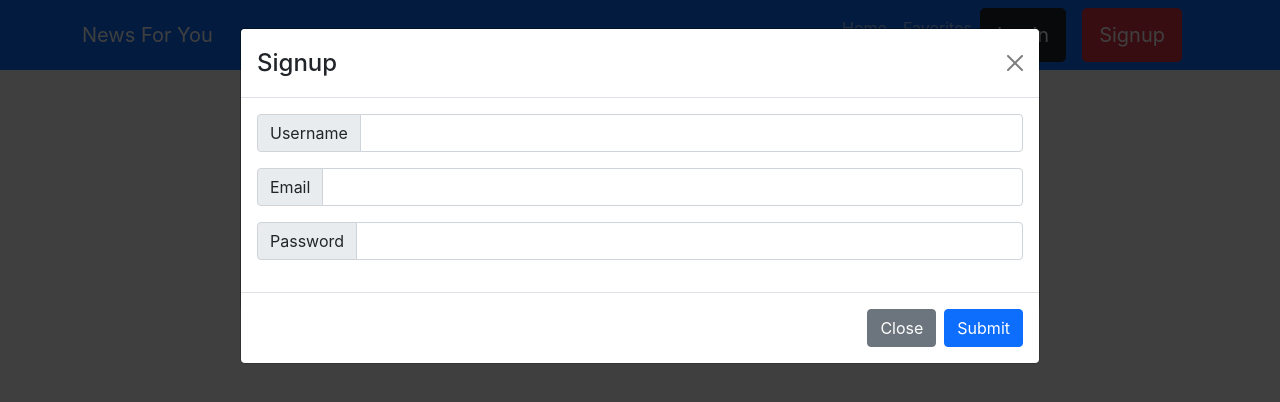
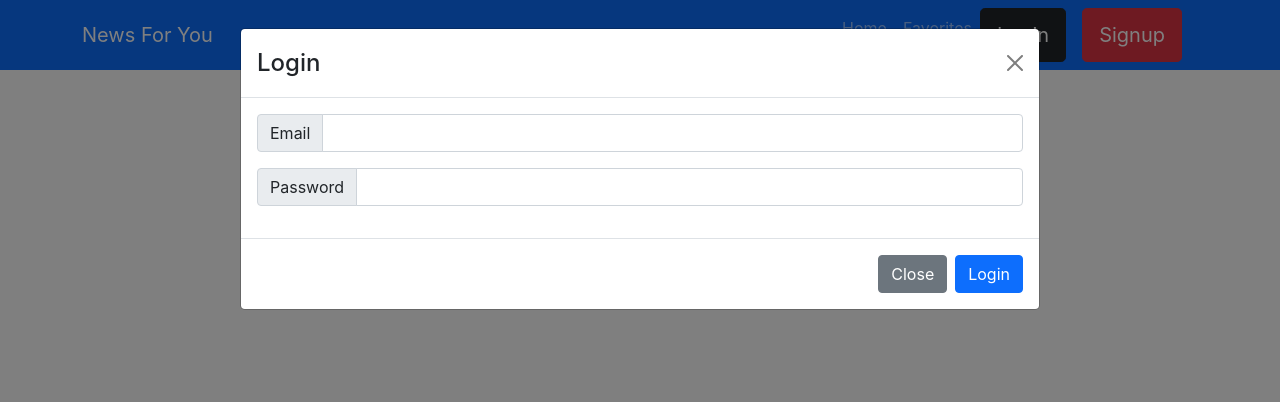
Before and after one commit to patty345/news-for-you, a React (Create React App) app in the folder client/: page / in a window 1280 px wide. Both pictures are taken after a click on the button "Login". Shown: the top 402 px of the page. Built offline with nearby package versions, Linux system fonts and the light colour scheme.

Commit message:
fixed login, and signup buttons

```diff
--- a/client/src/components/Navbar.js
+++ b/client/src/components/Navbar.js
@@ -13,10 +13,13 @@ import {
 // import SignUpForm from "./SignupForm";
 
 const AppNavbar = () => {
-  const [show, setShow] = useState(false);
+  const [loginShow, setLoginShow] = useState(false);
+  const [signUpShow, setSignUpShow] = useState(false);
 
-  const handleClose = () => setShow(false);
-  const handleShow = () => setShow(true);
+  const handleLoginClose = () => setLoginShow(false);
+  const handleLoginShow = () => setLoginShow(true);
+  const handleSignUpClose = () => setSignUpShow(false);
+  const handleSignUpShow = () => setSignUpShow(true);
 
 
   return (
@@ -32,7 +35,7 @@ const AppNavbar = () => {
               <Nav.Link eventKey={2}>Favorites</Nav.Link>
               <Button
                 variant="dark"
-                onClick={handleShow}
+                onClick={handleLoginShow}
                 size="lg"
                 style={{ marginRight: "1rem", padding: "0.7rem 1rem" }}
               >
@@ -40,7 +43,7 @@ const AppNavbar = () => {
               </Button>
               <Button
                 variant="danger"
-                onClick={handleShow}
+                onClick={handleSignUpShow}
                 size="lg"
                 style={{ marginRight: "1rem", padding: "0.5rem 1rem" }}
               >
@@ -48,7 +51,7 @@ const AppNavbar = () => {
               </Button>
             </Nav>
           </Navbar.Collapse>
-          <Modal size="lg" show={show} onHide={handleClose}>
+          <Modal size="lg" show={loginShow} onHide={handleLoginClose}>
             <Modal.Header closeButton>
               <Modal.Title>Login</Modal.Title>
             </Modal.Header>
@@ -63,13 +66,13 @@ const AppNavbar = () => {
               </InputGroup>
             </Modal.Body>
             <Modal.Footer>
-              <Button variant="secondary" onClick={handleClose}>
+              <Button variant="secondary" onClick={handleLoginClose}>
                 Close
               </Button>
               <Button variant="primary">Login</Button>
             </Modal.Footer>
           </Modal>
-          <Modal size='lg' show={show} onHide={handleClose}>
+          <Modal size='lg' show={signUpShow} onHide={handleSignUpClose}>
     <Modal.Header closeButton>
         <Modal.Title>
             Signup
@@ -90,7 +93,7 @@ const AppNavbar = () => {
         </InputGroup>
     </Modal.Body>
     <Modal.Footer>
-        <Button variant='secondary' onClick={handleClose}>Close</Button>
+        <Button variant='secondary' onClick={handleSignUpClose}>Close</Button>
         <Button variant='primary'>Submit</Button>
     </Modal.Footer>
 </Modal>
```
